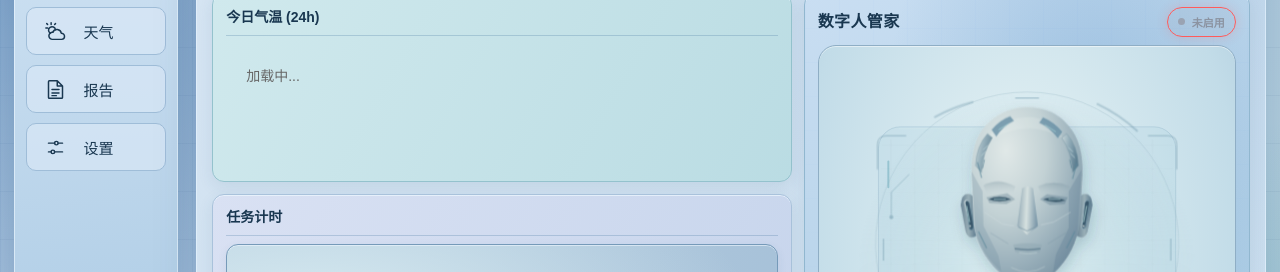
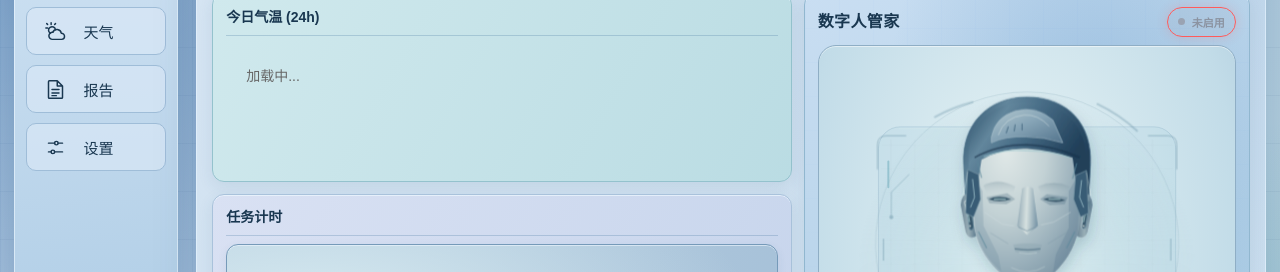
Before and after one commit to 123456789987654321-art/agent-system, a website: page public/index.html in a window 1280 px wide. Shown: the part 145-417 px from the top of the page. Drawn offline with nearby package versions, Linux system fonts and the light colour scheme.

Commit message:
Redesign avatar head shell and integrate uniform chest lining

```diff
--- a/public/index.html
+++ b/public/index.html
@@ -112,7 +112,7 @@
               <div class="avatar-3d-wrapper" id="avatarStage">
                 <div class="avatar-2d-viewport" id="avatar-2d">
                   <svg class="assistant-portrait" viewBox="0 0 420 440" role="img" aria-labelledby="assistantPortraitTitle" xmlns="http://www.w3.org/2000/svg">
-                    <title id="assistantPortraitTitle">银灰面部、深蓝与浅银分区制服的科技管家，配有头部嵌件、家居徽章和玻璃质感展示背景</title>
+                    <title id="assistantPortraitTitle">银灰面部、流线型蓝银头罩和深蓝制服的科技管家，头罩连接耳侧，胸前为柔和曲面内衬</title>
                     <defs>
                       <radialGradient id="portraitGlow"><stop stop-color="#e3f4f5" stop-opacity=".68"/><stop offset="1" stop-color="#a5c8d5" stop-opacity="0"/></radialGradient>
                       <linearGradient id="techTorso" x1="0" y1="0" x2="1" y2=".35"><stop stop-color="#17364f"/><stop offset=".27" stop-color="#315d79"/><stop offset=".52" stop-color="#426f89"/><stop offset=".8" stop-color="#244d6a"/><stop offset="1" stop-color="#142e46"/></linearGradient>
@@ -123,7 +123,10 @@
                       <linearGradient id="techBrow" x1="0" y1="0" x2="0" y2="1"><stop stop-color="#627f8f" stop-opacity=".3"/><stop offset="1" stop-color="#c2d2d5" stop-opacity="0"/></linearGradient>
                       <linearGradient id="techNose" x1="0" y1="0" x2="1" y2=".1"><stop stop-color="#8da5b2"/><stop offset=".5" stop-color="#d6e1e0"/><stop offset="1" stop-color="#7d99aa"/></linearGradient>
                       <linearGradient id="techAccent" x1="0" y1="0" x2="1" y2="0"><stop stop-color="#598b9a"/><stop offset=".5" stop-color="#b7e1e0"/><stop offset="1" stop-color="#6598a4"/></linearGradient>
-                      <linearGradient id="techChest" x1="0" y1="0" x2="1" y2=".25"><stop stop-color="#87a3b4"/><stop offset=".38" stop-color="#c7d7dc"/><stop offset=".58" stop-color="#dbe5e5"/><stop offset="1" stop-color="#7898ad"/></linearGradient>
+                      <linearGradient id="techChest" x1="0" y1="0" x2=".15" y2="1"><stop stop-color="#a9c0cb"/><stop offset=".45" stop-color="#8ba6b7"/><stop offset="1" stop-color="#55778e"/></linearGradient>
+                      <linearGradient id="techHeadShell" x1="0" y1="0" x2="1" y2=".45"><stop stop-color="#294c67"/><stop offset=".3" stop-color="#63879d"/><stop offset=".55" stop-color="#476c86"/><stop offset="1" stop-color="#203f59"/></linearGradient>
+                      <linearGradient id="techCrownPanel" x1="0" y1="0" x2="1" y2="1"><stop stop-color="#b4c9d0"/><stop offset=".45" stop-color="#88a6b8"/><stop offset="1" stop-color="#54758e"/></linearGradient>
+                      <clipPath id="techBodyClip"><path d="M177 269Q162 280 132 286Q102 291 87 321Q78 346 77 390Q112 412 210 414Q304 413 343 390Q342 345 333 321Q322 294 289 286Q259 280 243 269Q235 290 210 298Q185 290 177 269Z"/></clipPath>
                       <filter id="techShadow" x="-.3" y="-.2" width="1.6" height="1.5"><feDropShadow dx="2" dy="7" stdDeviation="7" flood-color="#163748" flood-opacity=".18"/></filter>
                       <filter id="techBlur"><feGaussianBlur stdDeviation="4"/></filter>
                       <pattern id="techPanelGrid" width="24" height="24" patternUnits="userSpaceOnUse"><path d="M24 0H0V24" fill="none" stroke="currentColor" stroke-width=".55"/></pattern>
@@ -165,8 +168,9 @@
                           <path d="M179 272Q188 292 210 298Q232 292 241 272" fill="none" stroke="#334f61" stroke-width="4" stroke-linecap="round"/>
                           <path d="M178 270Q188 288 210 294Q231 288 242 270" fill="none" stroke="#bad0d4" stroke-width="1.2" opacity=".75"/>
                           <g class="tech-uniform-panels">
-                            <path d="M191 299Q210 310 229 299L247 394Q210 407 174 394Z" fill="url(#techChest)"/>
-                            <path d="M178 294L191 301L175 393M242 294L229 301L247 393" fill="none" stroke="#152f49" stroke-width="1.5" opacity=".65"/>
+                            <path class="tech-chest-lining" d="M190 300Q210 310 231 300Q238 333 233 365L237 426H184L188 365Q183 333 190 300Z" fill="url(#techChest)" clip-path="url(#techBodyClip)"/>
+                            <path d="M189 300Q210 311 232 300L236 316Q211 324 185 316Z" fill="url(#techFabric)" opacity=".55"/>
+                            <path d="M178 294L190 301Q183 333 188 365L186 410M242 294L231 301Q238 333 233 365L235 411" fill="none" stroke="#152f49" stroke-width="1.5" opacity=".65"/>
                             <path d="M163 315L151 337L157 369M257 315L269 337L263 369" fill="none" stroke="#608d9f" stroke-width="1" opacity=".6"/>
                             <path d="M141 298L149 295L162 311L156 314Z" fill="#72aeb5" opacity=".85"/>
                             <path d="M263 311L270 307L278 320L272 323Z" fill="#7ca6b7" opacity=".7"/>
@@ -204,11 +208,12 @@
                             <circle cx="128" cy="374" r="1.2" fill="#9fb5bf"/><circle cx="291" cy="374" r="1.2" fill="#9fb5bf"/>
                           </g>
                           <path d="M149 347L170 359H190M271 347L250 359H230" fill="none" stroke="#b1d3d8" stroke-width=".8" opacity=".45"/>
-                          <rect class="tech-signal" x="207" y="327" width="6" height="25" rx="3" fill="#357c8e" stroke="#d7e9e8" stroke-width=".7" opacity=".85"/>
-                          <path d="M211 365v26" stroke="#375465" stroke-width="1.1" opacity=".45"/>
+                          <rect class="tech-signal" x="205" y="323" width="10" height="3" rx="1.5" fill="#376e82" stroke="#bdd5dc" stroke-width=".6" opacity=".85"/>
+                          <path d="M199 362L198 396M221 362L222 396" fill="none" stroke="#b6c8d0" stroke-width=".65" opacity=".14"/>
                           <path d="M89 391Q209 424 331 391" fill="none" stroke="#9eb8c2" stroke-width=".9" opacity=".5"/>
                         </g>
                         <g class="portrait-head">
+                          <path class="tech-head-back" d="M148 151L146 115C144 76 170 48 210 48C252 48 276 76 274 116L272 155L260 164L254 110Q236 87 210 87Q182 87 166 112L162 164Z" fill="url(#techHeadShell)" stroke="#4b7088" stroke-width=".8"/>
                           <path d="M153 146Q144 143 143 157L148 184Q151 193 159 188L158 150Z" fill="url(#techSide)"/>
                           <path d="M266 146Q275 143 276 157L271 184Q268 193 260 188L261 150Z" fill="url(#techSide)"/>
                           <path d="M149 156L152 177M270 156L267 177" stroke="#a6c5d0" stroke-width="1" opacity=".7"/>
@@ -222,16 +227,21 @@
                           <path d="M154 123L165 143L166 178L181 208L184 224Q163 205 158 183Z" fill="#6a889b" opacity=".25"/>
                           <path d="M265 121L252 143L252 180L239 207L236 226Q257 208 261 182Z" fill="#466b85" opacity=".21"/>
                           <path d="M164 101Q176 70 208 68Q230 66 248 91Q227 78 208 80Q181 81 164 101Z" fill="#f1f6f0" opacity=".17"/>
-                          <g class="tech-crown-inlay" aria-hidden="true">
-                            <path d="M174 81Q182 71 193 67L197 72Q186 77 179 88Z" fill="#668fa5" stroke="#bfd0d5" stroke-width=".7" opacity=".8"/>
-                            <path d="M226 68Q238 73 246 83L241 90Q233 79 222 74Z" fill="#668fa5" stroke="#bfd0d5" stroke-width=".7" opacity=".8"/>
-                            <path d="M181 81L191 75M228 76L239 83" stroke="#a7d2d5" stroke-width=".9" opacity=".85"/>
-                          </g>
-                          <g class="tech-temple-trim" aria-hidden="true">
-                            <path d="M158 117Q159 97 170 85L175 89Q165 104 164 124Z" fill="url(#techEarTrim)" stroke="#7996a5" stroke-width=".6" opacity=".8"/>
-                            <path d="M262 117Q261 97 250 85L245 89Q255 104 256 124Z" fill="url(#techEarTrim)" stroke="#7996a5" stroke-width=".6" opacity=".8"/>
-                            <path d="M166 101l4-4M164 107l4-4M256 103l-4-4M258 109l-4-4" stroke="#c3d8dc" stroke-width=".8" opacity=".9" stroke-linecap="round"/>
-                            <path d="M165 120l2-9M255 120l-2-9" stroke="#517d91" stroke-width=".8" opacity=".8"/>
+                          <g class="tech-head-shell" aria-hidden="true">
+                            <path d="M151 126L151 111C150 76 173 53 210 53C248 53 271 78 269 113L268 132L259 131L256 109Q236 102 210 100Q185 99 164 111L161 130Z" fill="url(#techHeadShell)"/>
+                            <path d="M157 109Q180 96 210 96Q238 97 263 109" fill="none" stroke="#172f47" stroke-width="1.4" opacity=".65"/>
+                            <path d="M166 108Q187 100 210 102Q234 102 253 109" fill="none" stroke="#9ac8ce" stroke-width="1" opacity=".75"/>
+                            <g class="tech-crown-panel">
+                              <path d="M174 88Q178 68 198 62Q219 56 236 71L246 94Q227 88 209 88Q188 87 174 94Z" fill="url(#techCrownPanel)" stroke="#a2bcc8" stroke-width=".7"/>
+                              <path d="M181 86Q187 68 207 66Q221 65 232 77" fill="none" stroke="#d9e5e5" stroke-width="1" opacity=".5" stroke-linecap="round"/>
+                              <path d="M189 84l2-6M197 82l1-6M205 81v-6" stroke="#395d77" stroke-width="1.2" stroke-linecap="round" opacity=".65"/>
+                            </g>
+                            <g class="tech-temple-connectors">
+                              <path d="M150 121L161 126L163 151L156 169L148 165Z" fill="#395b75" stroke="#7e9fab" stroke-width=".7"/>
+                              <path d="M270 122L259 127L257 151L264 169L272 165Z" fill="#395b75" stroke="#7e9fab" stroke-width=".7"/>
+                              <path d="M155 131L157 149L153 159M265 132L263 149L267 159" fill="none" stroke="#a2c8cf" stroke-width="1" opacity=".8" stroke-linecap="round"/>
+                              <path d="M150 123L146 147M270 124L274 147" stroke="#d0dfe0" stroke-width=".75" opacity=".55"/>
+                            </g>
                           </g>
                           <path d="M166 137Q181 129 198 138L196 146L170 147Z" fill="url(#techBrow)"/>
                           <path d="M221 138Q237 131 253 138L250 147L224 146Z" fill="url(#techBrow)"/>
```
Also changed, not shown: docs/avatar-2d.md (+2 -2 lines).
